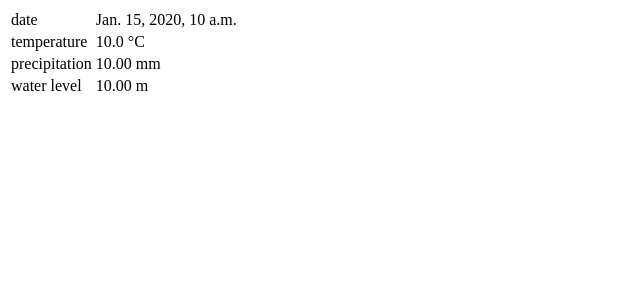
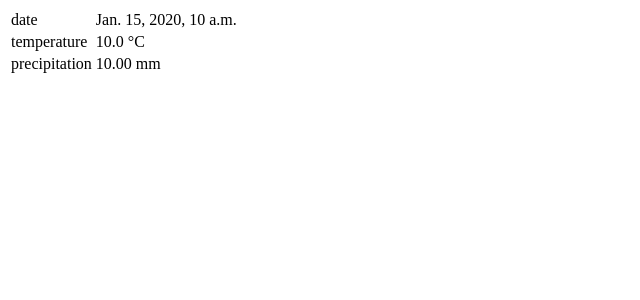
Before and after one commit to acaciawater/uganda, a Django app: template uganda/templates/latest.html in a window 1280 px wide. Shown: the top 300 px of the page, without its empty margins (0-640 px from the left). Run offline with Django 3.2, Linux system fonts and the light colour scheme; the template is opened without the code that fills it: most values are stand-ins (such as "Sample title", 1, 10 or a date in 2020).

Commit message:
correct previous commit

```diff
--- a/uganda/helpers.py
+++ b/uganda/helpers.py
@@ -23,9 +23,7 @@ class Latest(object):
         stop = tahmo.stop() if tahmo else stop
         temp  = loc.series_set.filter(name__istartswith='temp').first()
         precipitation = loc.series_set.filter(name__istartswith='prec').first()
-        waterlevel = loc.series_set.filter(name__icontains='waterlevel').first()
         return {'date': stop,
                 'precipitation': last(precipitation),
-                'temp': last(temp),
-		'waterlevel': last(level)
+                'temp': last(temp)
                 }
--- a/uganda/templates/latest.html
+++ b/uganda/templates/latest.html
@@ -11,9 +11,6 @@
 {% if val.precipitation %}
 <tr><td>precipitation</td><td>{{val.precipitation|floatformat:2}} mm</td></tr>
 {% endif %}
-{% if val.waterlevel %}
-<tr><td>water level</td><td>{{val.waterlevel|floatformat:2}} m</td></tr>
-{% endif %}
 {% endfor %}
 </tbody>
 </table>
```
